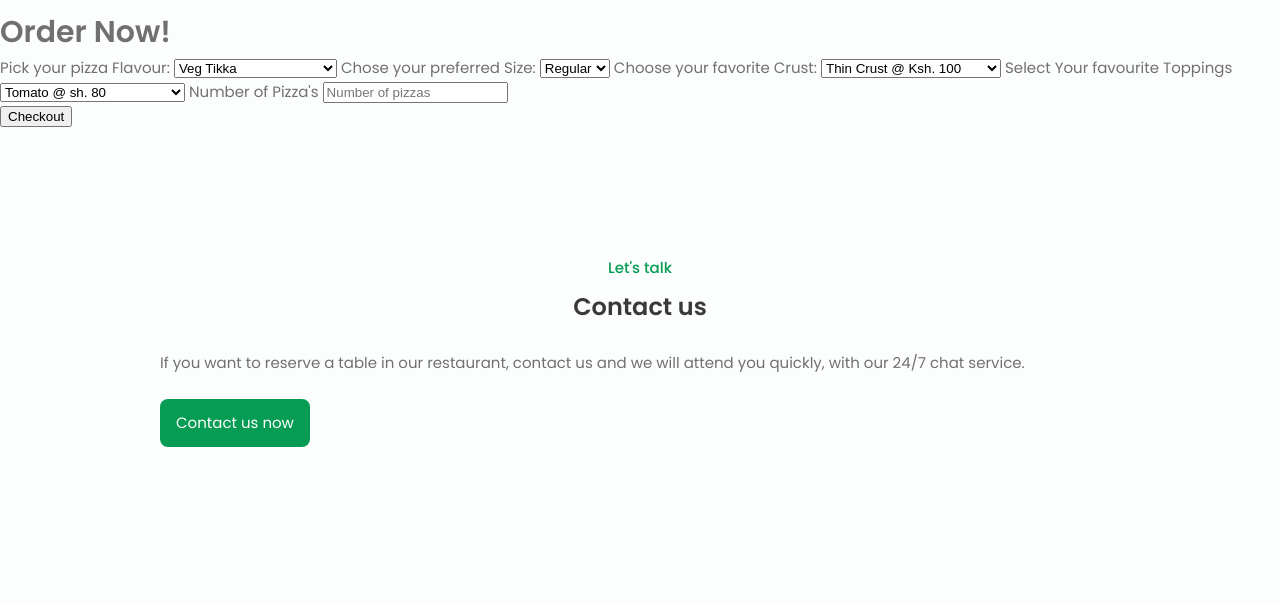
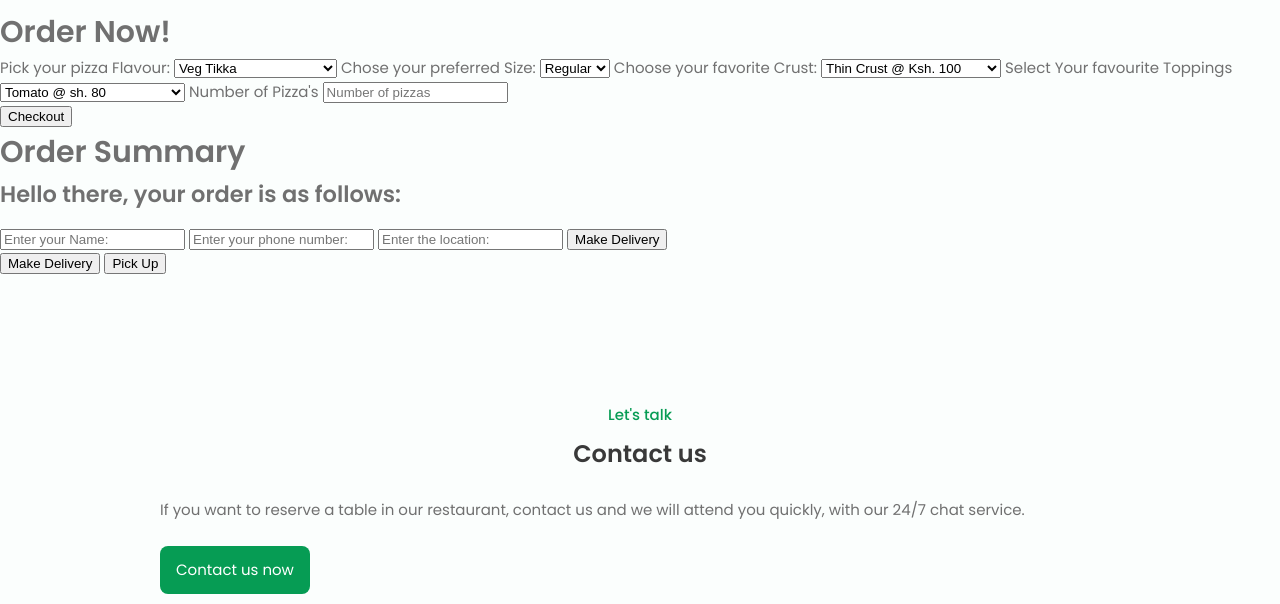
Before and after one commit to savanahagutu/week4ip, a plain HTML site: page index.html in a window 1280 px wide. Shown: the part 2060-2664 px from the top of the page. Drawn offline with nearby package versions, Linux system fonts and the light colour scheme; a script that the page names is missing.

Commit message:
Added order summary

```diff
--- a/index.html
+++ b/index.html
@@ -193,6 +193,38 @@
                     <div class="col-sm-2"></div>
                 </div>
             </div>
+
+            <!--========ORDER SUMMARY===========-->
+            <div class="order-summary" id="sum-order">
+                <h1 class="text-center" id="summary">Order Summary</h1>
+                <h2 class="text-center summary">Hello there, your order is as follows:</h2>
+                <ol id="list" class="text-center sum">
+                </ol>
+
+
+                <div class="cdata-overlay">
+                    <div class="customerdata row">
+                        <div class="col-sm-3"></div>
+                        <form action="" class="form-group col-sm-6 data">
+                            <input type="text" class="form-control cdata" placeholder="Enter your Name:">
+                            <input type="text" class="form-control cdata" placeholder="Enter your phone number: ">
+                            <input type="text" class="form-control cdata" placeholder="Enter the location: ">
+                            <button class="btn bg-info text-center d-block mx-auto go">Make Delivery</button>
+                        </form>
+
+                        <div class="col-sm-3"></div>
+                    </div>
+                </div>
+                <div class="d-block mx-auto text-center">
+                    <button class='deliver'>Make Delivery</button>
+                    <button class='delivernot'>Pick Up</button>
+                </div>
+            </div>
+
+
+
+
+
             <!--========== CONTACT US ==========-->
             <section class="contact section bd-container" id="contact">
                 <div class="contact__container bd-grid">
```
